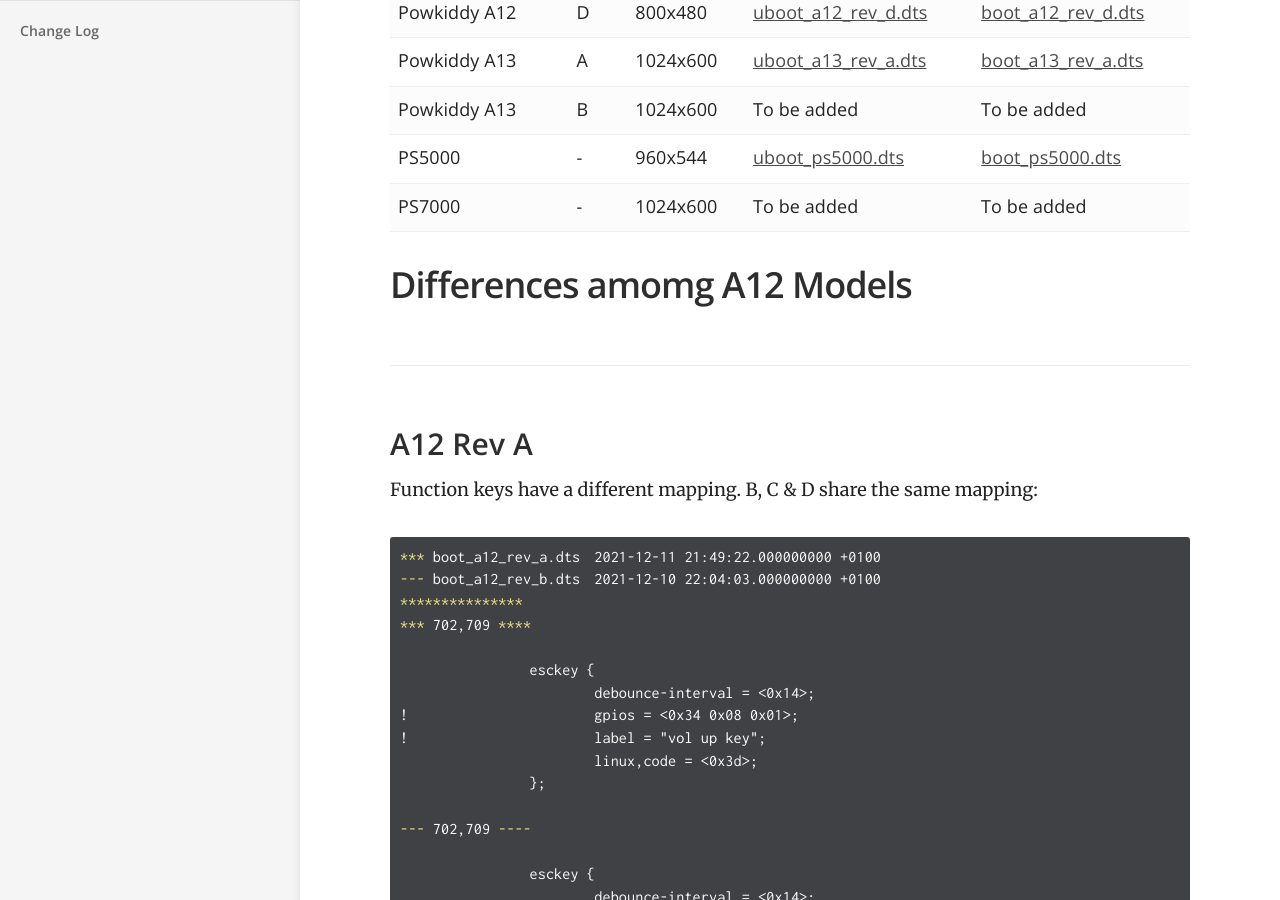
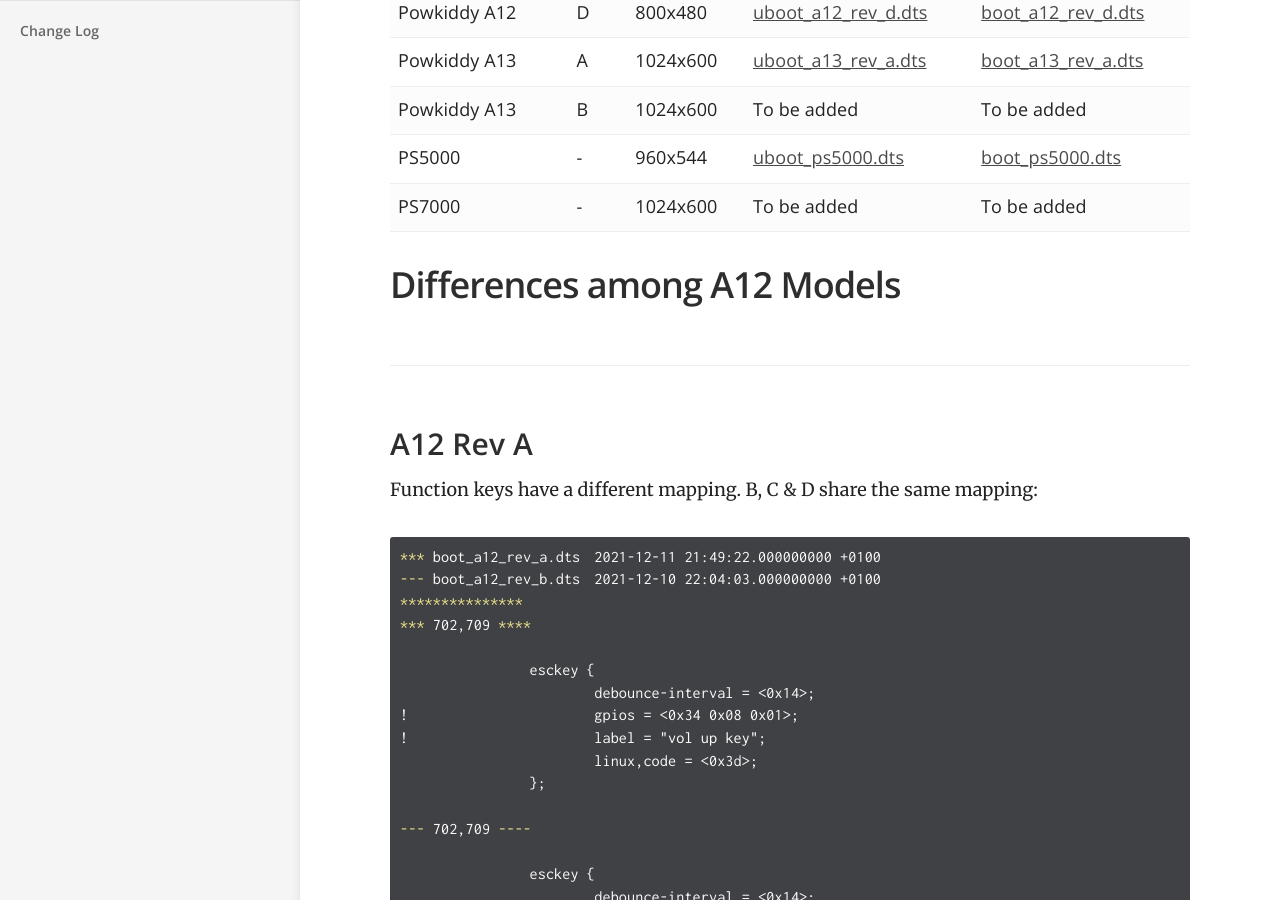
Before and after one commit to RK3128-CFW/rk3128-cfw.github.io, a Jekyll site: the page built from _docs/00_general/console_models.md, in a window 1280 px wide and 900 px high, scrolled down 456 px. Built offline with Jekyll 4.4.1, drawn with Linux system fonts in a browser that asks for light colours.

Commit message:
Fix typo

```diff
--- a/_docs/00_general/console_models.md
+++ b/_docs/00_general/console_models.md
@@ -29,7 +29,7 @@ label: wip
 [boot_a13_rev_a.dts]: /files/dts/boot_a13_rev_a.dts
 [boot_ps5000.dts]: /files/dts/boot_ps5000.dts
 
-## Differences amomg A12 Models
+## Differences among A12 Models
 
 ### A12 Rev A
 Function keys have a different mapping. B, C & D share the same mapping:
```
